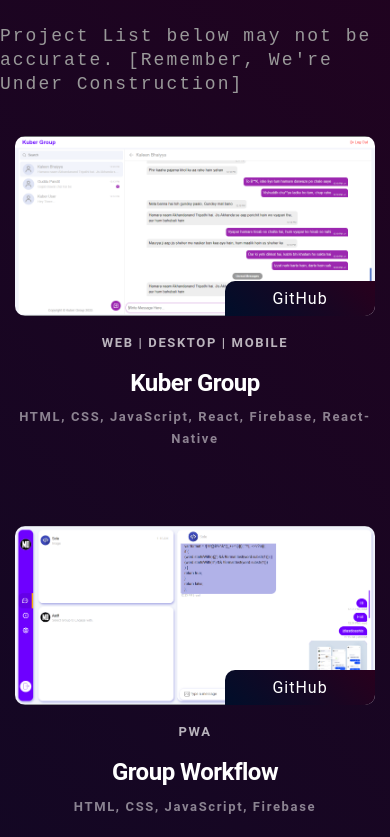
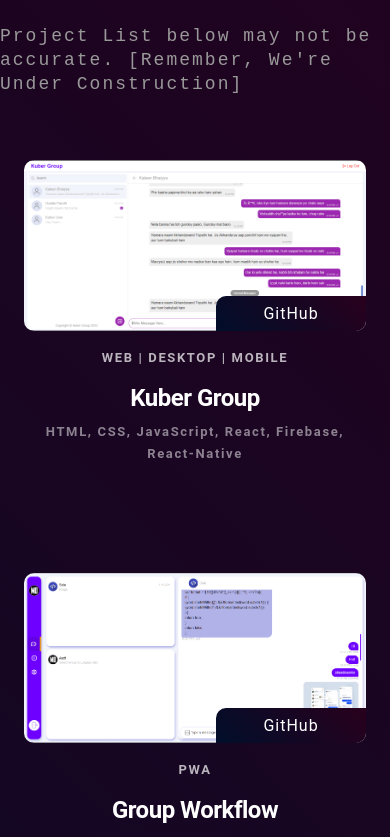
Before and after one commit to MohammadDanishJ/portfolio, a React (Create React App) app: page / in a window 390 px wide. Shown: the part 920-1757 px from the top of the page. Built offline with nearby package versions, Linux system fonts and the light colour scheme.

Commit message:
rewrite hover effect of cards

```diff
--- a/src/components/ProjectsSection/styles.css
+++ b/src/components/ProjectsSection/styles.css
@@ -1,12 +1,17 @@
 #projects .project {
     position: relative;
     width: 100%;
-    padding-right: 1rem;
-    padding-left: 1rem;
+    padding: 1rem;
     margin-bottom: 3rem;
+    border-radius: 10px;
 
     flex: 0 0 33.33%;
     max-width: 33.33%;
+    cursor: default;
+}
+
+#projects .project:hover {
+    background-color: rgba(255, 255, 255, 0.05);
 }
 
 #projects .project .top {
@@ -16,13 +21,13 @@
     overflow: hidden;
 }
 
-#projects .project .top:hover {
+#projects .project:hover .top {
     border-radius: 20px;
     box-shadow: rgb(68 77 136 / 20%) 0px 32px 74px;
     transform: scale(1);
 }
 
-#projects .project .top:hover + .bottom {
+#projects .project:hover .bottom {
     transform: translateY(0.6rem);
 }
 
@@ -80,11 +85,14 @@
 
 /* mobile screen */
 @media (max-width: 768px) {
+    .container {
+        padding: 0.5rem;
+    }
     #projects .project {
         flex: 0 0 100%;
         max-width: 100%;
-        padding-right: 0;
-        padding-left: 0;
+        padding-right: 1rem;
+        padding-left: 1rem;
         margin-bottom: 4rem;
     }
     #projects .project .top {
```
